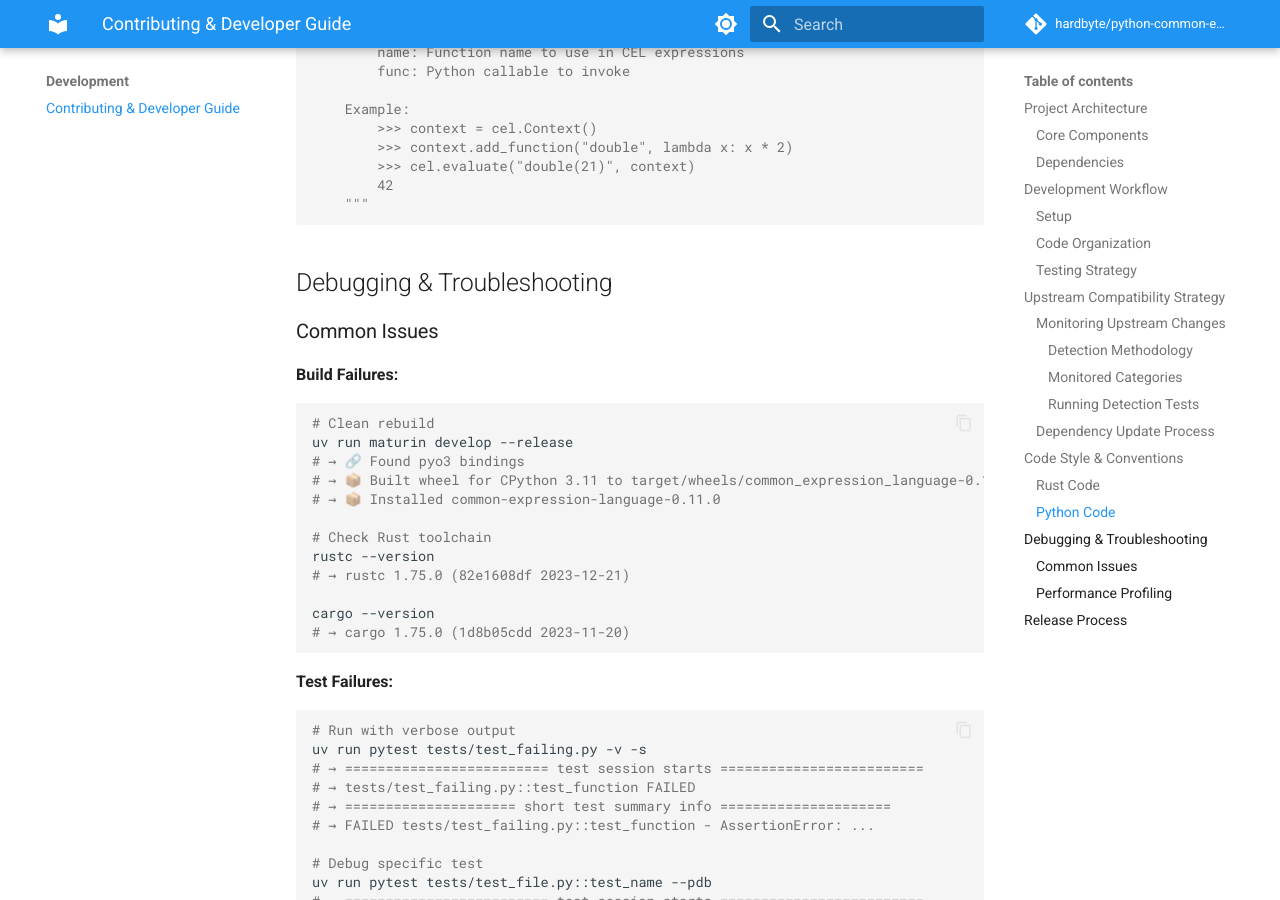
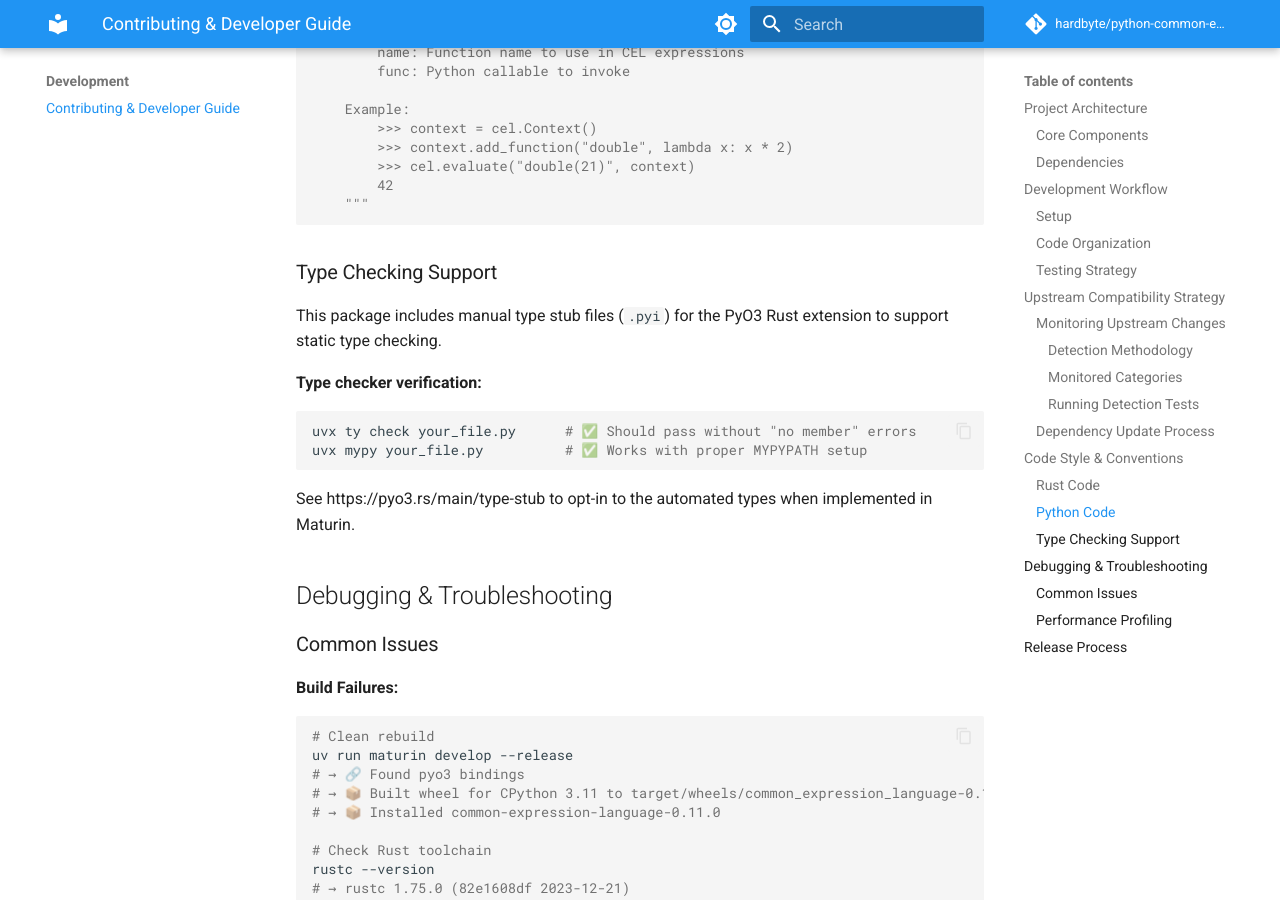
Before and after one commit to hardbyte/python-common-expression-language, an MkDocs documentation site: the page built from docs/contributing.md, in a window 1280 px wide and 900 px high, scrolled down 5172 px. Built offline with MkDocs 1.6.1 and Material for MkDocs 9.7.7, drawn with Linux system fonts in a browser that asks for light colours; comment, search, counter and statistics services are not loaded.

Commit message:
Add type checking check in CI

````diff
--- a/docs/contributing.md
+++ b/docs/contributing.md
@@ -246,6 +246,18 @@ def add_function(self, name: str, func: Callable) -> None:
     """
 ```
 
+### Type Checking Support
+
+This package includes manual type stub files (`.pyi`) for the PyO3 Rust extension to support static type checking.
+
+**Type checker verification:**
+```bash
+uvx ty check your_file.py      # ✅ Should pass without "no member" errors
+uvx mypy your_file.py          # ✅ Works with proper MYPYPATH setup
+```
+
+See https://pyo3.rs/main/type-stub to opt-in to the automated types when implemented in Maturin.
+
 ## Debugging & Troubleshooting
 
 ### Common Issues
````
Also changed, not shown: CHANGELOG.md (+5 -0 lines), 1 other file.
